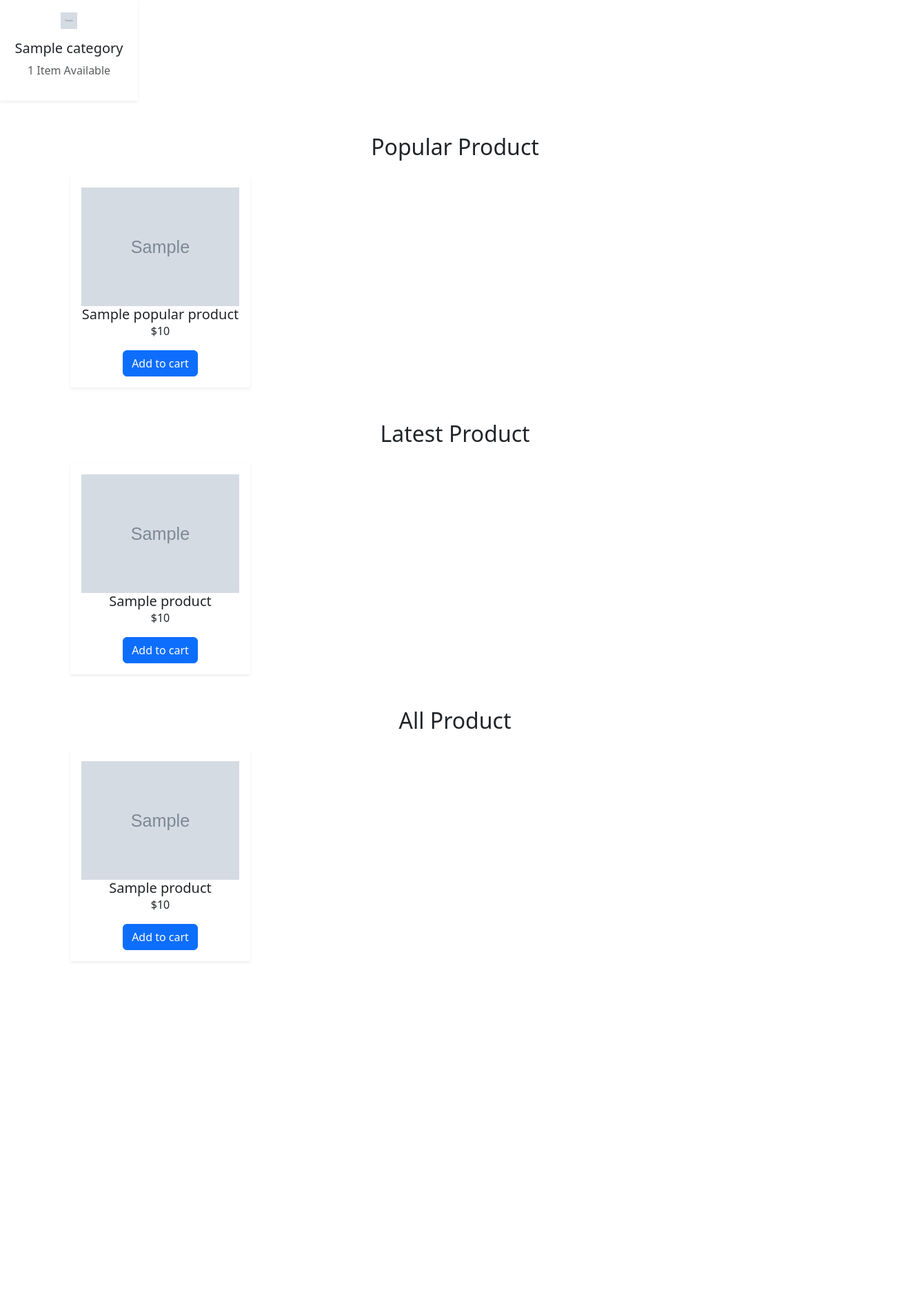
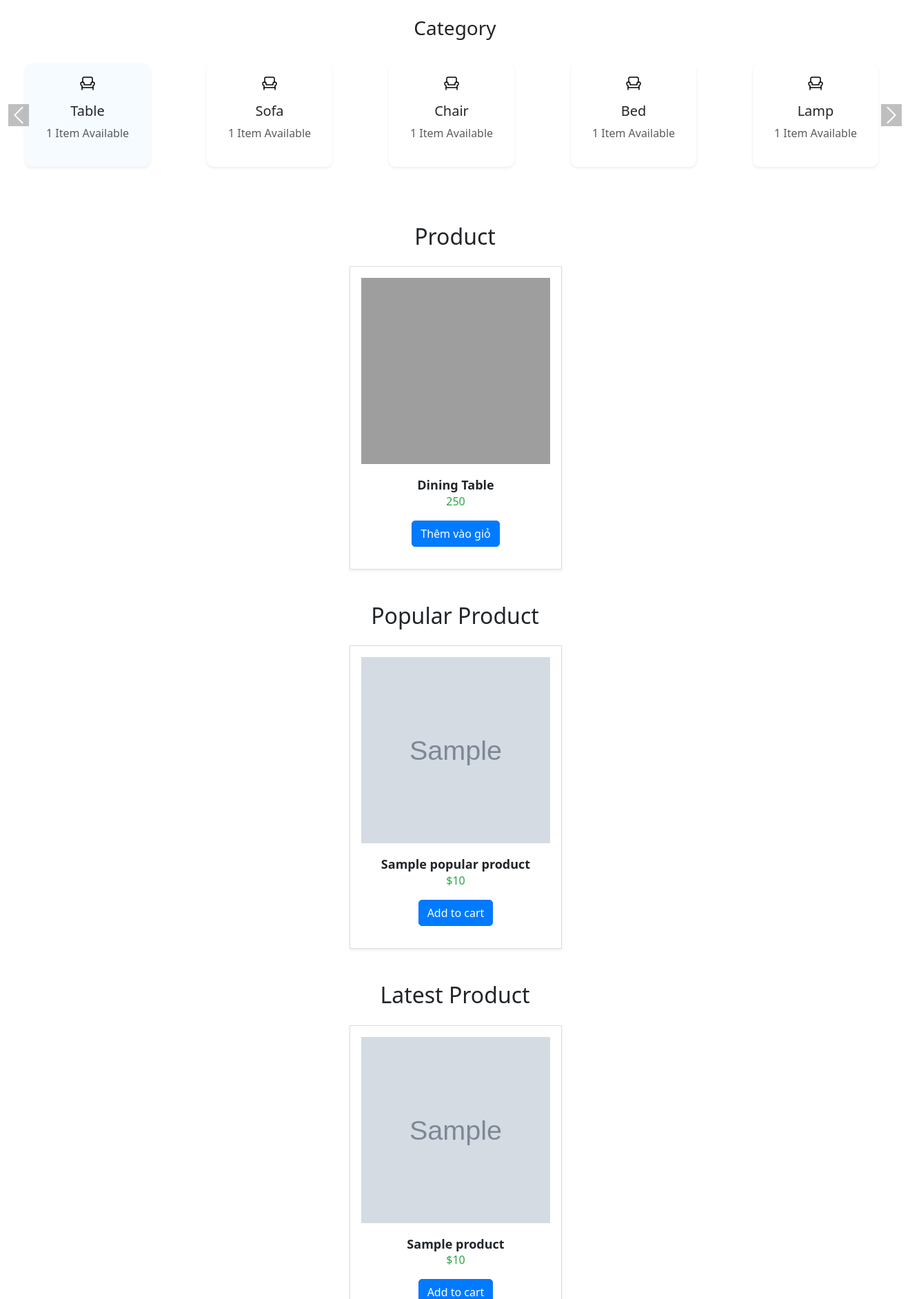
Before and after one commit to binhhoang249/Black-Aries-Project, a PHP site: the page made by MVC/Views/Homepage.php in a window 1320 px wide; the page is wider, and only the part inside the window is pictured. Shown: the top 1884 px of that part at 69% size. Before the commit the page ends 1395 px from the top of that part, so only its background shows below. Run offline with PHP 8.4, Linux system fonts and the light colour scheme; data comes from the database, SQL or seed files in the repository; the template is opened without the code that fills it: most values are stand-ins (such as "Sample title", 1, 10 or a date in 2020); grey boxes marked "Sample" are stand-in pictures; grey boxes are pictures that could not be loaded.

Commit message:
backend/homepage

```diff
--- a/MVC/Views/Homepage.php
+++ b/MVC/Views/Homepage.php
@@ -6,23 +6,55 @@
     <meta name="viewport" content="width=device-width, initial-scale=1">
     <title>Category List</title>
     <link href="https://cdn.jsdelivr.net/npm/bootstrap@5.3.3/dist/css/bootstrap.min.css" rel="stylesheet">
+    <link href="http://localhost/Black-Aries-Project/public/css/homepage.css" rel="stylesheet">
      <script src="https://cdn.jsdelivr.net/npm/bootstrap@5.3.0/dist/js/bootstrap.bundle.min.js"></script>
-    <script src="https://cdn.jsdelivr.net/npm/bootstrap@5.3.3/dist/js/bootstrap.bundle.min.js"></script></head>
+    <script src="https://cdn.jsdelivr.net/npm/bootstrap@5.3.3/dist/js/bootstrap.bundle.min.js"></script>
+</head>
 <body>
     <div id="container">
-        <div class="row">
-            <?php foreach ($categories as $category): ?>
-                <div class="col-6 col-md-2">
-                    <div class="card-category text-center p-3 shadow-sm">
+        <!-- category -->
+        <div class="container py-4">
+                <h3 class="text-center mb-4">Category</h3>
+                <!-- Carousel -->
+                <div id="categoryCarousel" class="carousel slide" data-bs-ride="carousel" >
+                    <div class="carousel-inner">
+                        <!-- Slide 1 -->
+                        <div class="carousel-item active" style="margin:0;">
+                            <div class="row slider" >
+                                <!--Chứa các thẻ category mà js sẽ thực giện chướng trình để chèn vào -->
+                            </div>
+                        </div>
+                    </div>
+                    <!-- Thêm nút điều hướng -->
+                    <button style="width:30px;" class="carousel-control-prev" type="button" data-bs-target="#categoryCarousel" data-bs-slide="prev" onclick="prevSlide()">
+                        <span class="carousel-control-prev-icon" aria-hidden="true"></span>
+                        <span class="visually-hidden">Previous</span>
+                    </button>
+                    <button style="width:30px;"  class="carousel-control-next" type="button" data-bs-target="#categoryCarousel" data-bs-slide="next" onclick=" nextSlide()">
+                        <span class="carousel-control-next-icon" aria-hidden="true"></span>
+                        <span class="visually-hidden">Next</span>
+                    </button>
+                </div>
+            </div>
+        </div>
+        <!-- khung của hiện sản phẩm theo loại-->
+        <div class="container my-5" class="productFCategory">
+            <h2 class="text-center mb-4">Product </h2>
+        <!-- Nơi sẽ lưu các product theo loại -->
+            <div class="row" id="product_category">
+                <div class="col-md-3">
+                    <div class="card-product text-center p-3 shadow-sm">
+                        <img src="img/product4.jpg" class="card-img-top" alt="product4">
                         <div class="card-body">
-                            <img src="icons/<?php echo $category['icon']; ?>" alt="<?php echo $category['name']; ?>" style="width: 24px; height: 24px;">
-                            <h5 class="mt-3"><?php echo $category['name']; ?></h5>
-                            <p class="text-muted"><?php echo $category['item_count']; ?> Item Available</p>
+                            <h5 class="card-title">Sản phẩm 4</h5>
+                            <p class="card-text">$250</p>
+                            <a href="#" class="btn btn-primary">Thêm vào giỏ</a>
                         </div>
                     </div>
                 </div>
-            <?php endforeach; ?>
+            </div>
         </div>
+        <!-- -->
 
         <!-- Popular Products -->
         <div class="container my-5">
@@ -102,5 +134,6 @@
             </div>
         </div>
     </div>
+    <script src="http://localhost/Black-Aries-Project/public/js/homepage.js"></script>
 </body>
 </html>
--- /dev/null
+++ b/public/ajax/serveData.php
@@ -0,0 +1,43 @@
+<?php
+include_once '../../MVC/core/DModel.php';
+include_once '../../MVC/core/Database.php';
+include_once '../../MVC/Model/HomepageModel.php';
+//Tạo một đối tượng mới
+
+$condi=json_decode(file_get_contents('php://input'));
+if ($condi =="getCategory"){
+    //tìm danh sách category
+    $model =new HomePageModel();
+    $res['category'] = $model->getCatagories();
+    $res['product']= $model->getProducts();
+    if(!empty($res)){
+        echo(json_encode($res));
+    }else{
+        echo(json_encode([]));
+    }
+
+}else if(preg_match("/^getProductFcategory/",$condi) ){
+    //Phần tử thứ 2 là id của industry
+    $list =explode('-',$condi);
+    //
+    $model =new HomePageModel();
+    $products=$model->getProducts();
+    $pro_colors=$model->getProductColor();
+    $res=[];
+    $res1=[];
+    foreach($products as $product){
+        if($product['category_id']==$list[1]){
+            array_push($res,$product);
+            foreach($pro_colors as $value){
+                if($value['product_id']==$product['product_id']){
+                    array_push($res1,$value);
+                    break;
+                }
+            }
+        }
+    }
+    $resMain['products']=isset($res)?$res:[];
+    $resMain['product_colors']=isset($res1)?$res1:[];
+    echo(json_encode($resMain));
+}
+?>
--- /dev/null
+++ b/public/js/homepage.js
@@ -0,0 +1,156 @@
+var slider = document.querySelector('.slider');
+var itemPerView=5;
+var positionCurrent=0;
+let itemWidth = 0;
+var listPFC=[];
+function nextSlide(){
+    var items = document.querySelectorAll('.itemal');
+    itemWidth = items[0].offsetWidth;
+    if(positionCurrent > (itemPerView-items.length)*itemWidth){
+        positionCurrent -= itemWidth;
+    }else{
+        positionCurrent=0;
+    }
+    slider.style.transform=`translateX(${positionCurrent}px)`;
+}
+function prevSlide(){
+    var items = document.querySelectorAll('.itemal');
+    itemWidth = items[0].offsetWidth;
+    if(items.length>itemPerView){
+        if(positionCurrent===0){
+            positionCurrent = -1*(items.length-itemPerView)*itemWidth;
+        }else{
+            positionCurrent += itemWidth;
+        }
+    }else{
+        positionCurrent=0;
+    }
+    slider.style.transform=`translateX(${positionCurrent}px)`;
+}
+slider.innerHTML ="";
+var categories =[];
+//chưa có đường dẫn
+fetch('http://localhost/Black-Aries-Project/public/ajax/serveData.php',{
+    method:'POST',
+    headers: {'Content-type':'application/json'},
+    body: JSON.stringify("getCategory")
+})
+.then(reponse => reponse.text())
+.then(data => {
+    try{
+        console.log(data);
+        let resu =JSON.parse(data);
+        categories = resu.category;
+        let product= resu.product;
+        if(categories.length>0){
+            for(let category of categories){
+                let listProduct=[]
+                for(let pro of product){
+                    if(pro.category_id==category.category_id){
+                        listProduct.push(pro);
+                    }
+                }
+                slider.innerHTML+=
+                `
+                    <div class="itemal" style="display:flex;justify-content:center;align-items:center;width:20%;" data-category=${category.category_id}>
+                        <div class="rootal" style="width:80%;">
+                            <div class="card-category text-center p-3 shadow-sm">
+                                <div class="card-body">
+                                    <svg width="24px" height="24px" viewBox="0 0 24 24" stroke-width="1.5" fill="none" xmlns="http://www.w3.org/2000/svg">
+                                        <path d="M4 18L4 21" stroke="#000000" stroke-width="1.5" stroke-linecap="round" stroke-linejoin="round"></path>
+                                        <path d="M5 10V5C5 3.89543 5.89543 3 7 3L17 3C18.1046 3 19 3.89543 19 5V10" stroke="#000000" stroke-width="1.5" stroke-linecap="round" stroke-linejoin="round"></path>
+                                        <path d="M19.5 10C18.1193 10 17 11.1193 17 12.5V14H7V12.5C7 11.1193 5.88071 10 4.5 10C3.11929 10 2 11.1193 2 12.5C2 13.7095 2.85888 14.7184 4 14.95V18H20V14.95C21.1411 14.7184 22 13.7095 22 12.5C22 11.1193 20.8807 10 19.5 10Z" stroke="#000000" stroke-width="1.5" stroke-linecap="round" stroke-linejoin="round"></path>
+                                        <path d="M20 18L20 21" stroke="#000000" stroke-width="1.5" stroke-linecap="round" stroke-linejoin="round"></path>
+                                    </svg>
+                                    <h5 class="mt-3">${category.category_name}</h5>
+                                    <p class="text-muted">${listProduct.length} Item Available</p>
+                                </div>
+                            </div>
+                        </div>
+                    </div>
+                `
+            }
+            //Chọn lạo sản phẩm đầu tiên làm mặc định
+            let de_ca=document.querySelector('.itemal');
+            de_ca.querySelector('.rootal').querySelector('.card-category').classList.add('back_color');
+            displayProductFcategory(de_ca.dataset.category);
+            //
+            var items = document.querySelectorAll('.itemal');
+            items.forEach( item => {
+                item.addEventListener('click', function(){
+                    items.forEach( it =>{
+                        let itRoot=it.querySelector('.rootal').querySelector('.card-category');
+                        itRoot.classList.remove('back_color');
+                    })
+                    let cate_id=item.dataset.category;
+                    let itemRoot=item.querySelector('.rootal').querySelector('.card-category');
+                    itemRoot.classList.add('back_color');
+                    displayProductFcategory(cate_id);
+                })
+            })
+        }else{
+            slider.innerHTML+= "<h2>Don't have category</h2>";
+        }
+    }catch{
+        console.error("Error oarsing Json",error)
+    }
+})
+function displayProductFcategory(type){
+    findProductFcategory(type,(listPFC)=>{
+        let res= listPFC;
+        let productF= res.products;
+        let pro_color = res.product_colors;
+        let proFcate = document.getElementById('product_category');
+        proFcate.innerHTML ="";
+        let numf=1;
+        if(productF.length>0){
+            for(let pro of productF){
+                let cu_productColor=null;
+                for(let o_lcor of pro_color){
+                    if(o_lcor.product_id==pro.product_id && o_lcor.defaultal){
+                        cu_productColor=o_lcor;
+                        break;
+                    }
+                }
+                proFcate.innerHTML+=
+                `
+                    <div class="col-md-3">
+                        <div class="card-product text-center p-3 shadow-sm">
+                            <img src="../images/${cu_productColor.image}" class="card-img-top" alt="product">
+                            <div class="card-body">
+                                <h5 class="card-title">${pro.product_name}</h5>
+                                <p class="card-text">${cu_productColor.price}</p>
+                                <a href="#" class="btn btn-primary">Thêm vào giỏ</a>
+                            </div>
+                        </div>
+                    </div>
+                `
+                if(numf ==4){
+                    break;
+                }
+                numf++;
+            }
+        }else{
+            proFcate.innerHTML="<h2>Don't have product</h2>";
+        }
+
+    });
+}
+function findProductFcategory(type,callback){
+    let prod=[];
+    return fetch('http://localhost/Black-Aries-Project/public/ajax/serveData.php',{
+        method:'POST',
+        headers: {'Content-type':'application/json'},
+        body: JSON.stringify(`getProductFcategory-${type}`)
+    })
+    .then(response => response.text())
+    .then(data => {
+        try{
+            prod= JSON.parse(data);
+            listPFC=prod;
+            if (callback) callback(listPFC);
+        }catch{
+            console.error("Error oarsing Json",error);
+        }
+    })
+}
```
